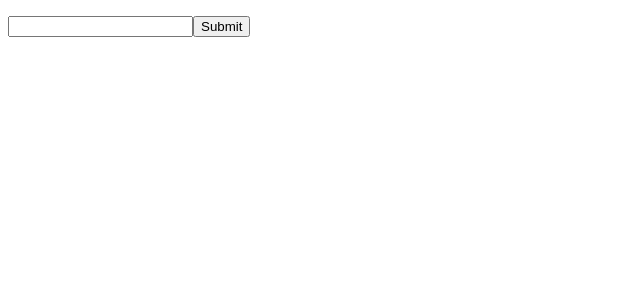
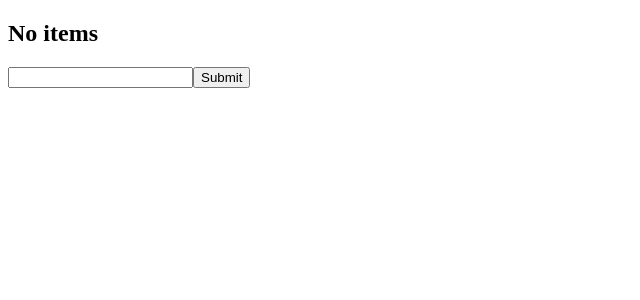
Before and after one commit to kulakovAngel/list, a React (Create React App) app: page / in a window 1280 px wide. Shown: the top 300 px of the page, without its empty margins (0-640 px from the left). Built offline with nearby package versions, Linux system fonts and the light colour scheme.

Commit message:
Fix render of `List` component.
 - Add conditional render of `<ul>` element.

```diff
--- a/src/components/List.jsx
+++ b/src/components/List.jsx
@@ -3,7 +3,14 @@ import { ListItem } from './ListItem';
 
 export class List extends Component {
     render() {
+        // if (!this.props.items.length) {
+        //     // return null;
+        //     return 'No items';
+        // }
         return (
+            !this.props.items.length ? (
+                <h2>No items</h2>
+            ) : (
                 <ul>
                     {
                         this.props.items.map(item => (
@@ -15,6 +22,7 @@ export class List extends Component {
                         ))
                     }
                 </ul>
+            )
         );
     }
 };
```
Also changed, not shown: src/index.js (+12 -0 lines). Lines whose indentation alone changed are shown as unchanged.
